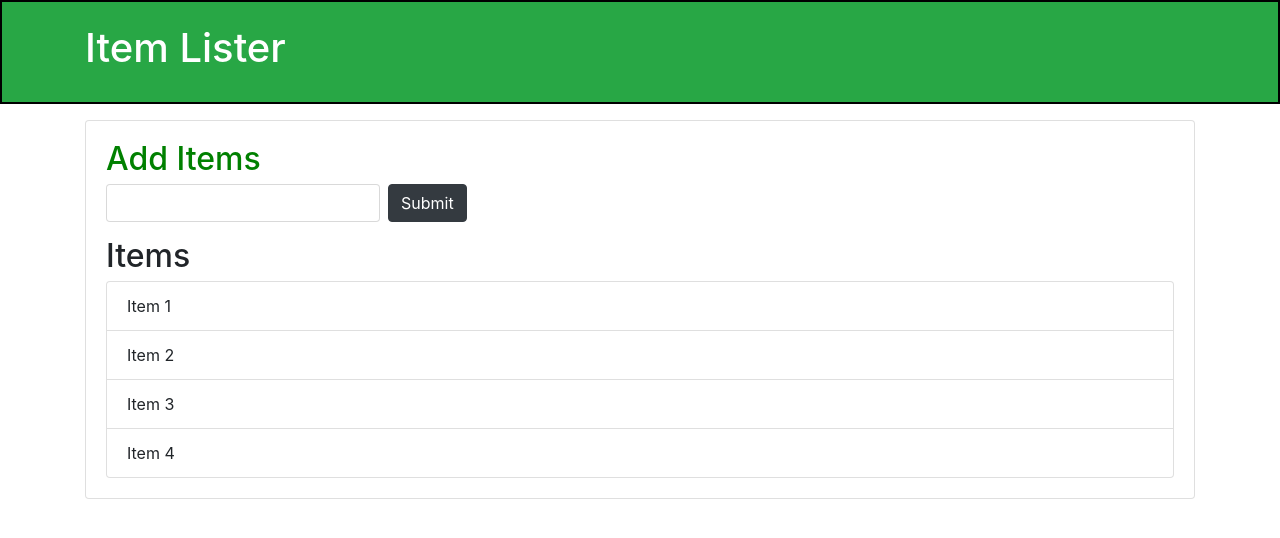
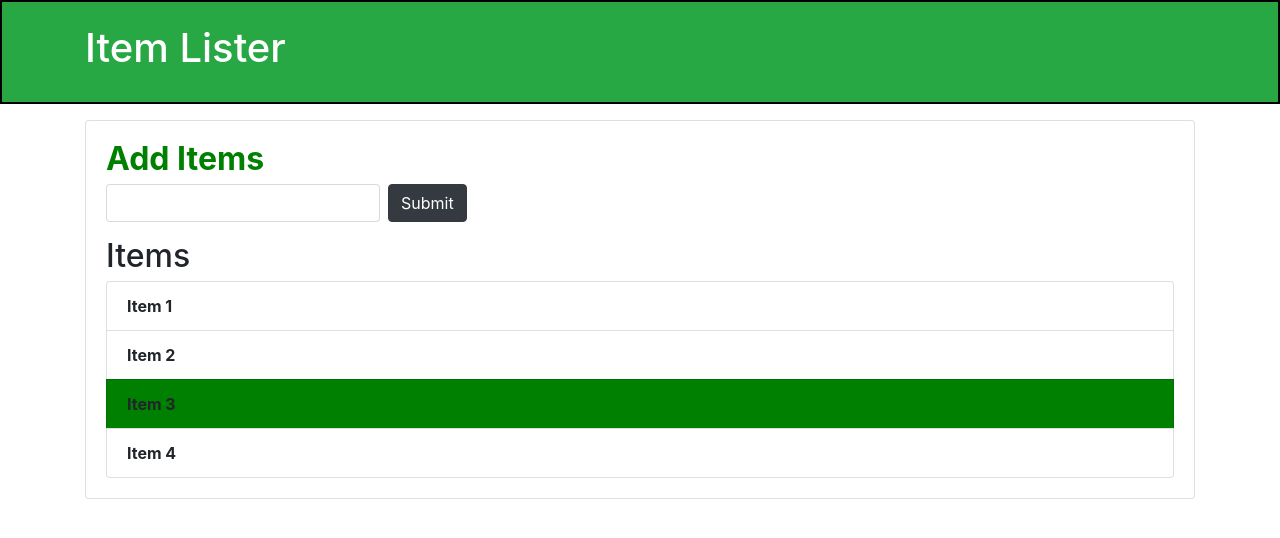
Before and after one commit to dkisan/first, a plain HTML site: page index.html in a window 1280 px wide. Drawn offline with nearby package versions, Linux system fonts and the light colour scheme.

Commit message:
dom class

```diff
--- a/index.html
+++ b/index.html
@@ -1,12 +1,15 @@
 <!DOCTYPE html>
 <html lang="en">
+
 <head>
   <meta charset="UTF-8">
   <meta name="viewport" content="width=device-width, initial-scale=1.0">
   <meta http-equiv="X-UA-Compatible" content="ie=edge">
-  <link rel="stylesheet" href="https://maxcdn.bootstrapcdn.com/bootstrap/4.0.0-beta/css/bootstrap.min.css" integrity="sha384-/Y6pD6FV/Vv2HJnA6t+vslU6fwYXjCFtcEpHbNJ0lyAFsXTsjBbfaDjzALeQsN6M" crossorigin="anonymous">
+  <link rel="stylesheet" href="https://maxcdn.bootstrapcdn.com/bootstrap/4.0.0-beta/css/bootstrap.min.css"
+    integrity="sha384-/Y6pD6FV/Vv2HJnA6t+vslU6fwYXjCFtcEpHbNJ0lyAFsXTsjBbfaDjzALeQsN6M" crossorigin="anonymous">
   <title>Item Lister</title>
 </head>
+
 <body>
   <header id="main-header" class="bg-success text-white p-4 mb-3">
     <div class="container">
@@ -34,8 +37,15 @@
     const t = document.querySelector('#main-header')
     const additem = document.querySelector('.title')
     t.style.border = '2px solid black'
-    additem.style.fontweight = 'bold'
+    additem.style.fontWeight = 'bold'
     additem.style.color = 'green'
+
+    const cl = document.getElementsByClassName('list-group-item')
+    cl[2].style.backgroundColor = 'green'
+    for (let i = 0; i < cl.length; i++) {
+      cl[i].style.fontWeight = 'bold'
+    }
   </script>
 </body>
+
 </html>
```
Lines whose indentation alone changed are shown as unchanged.
